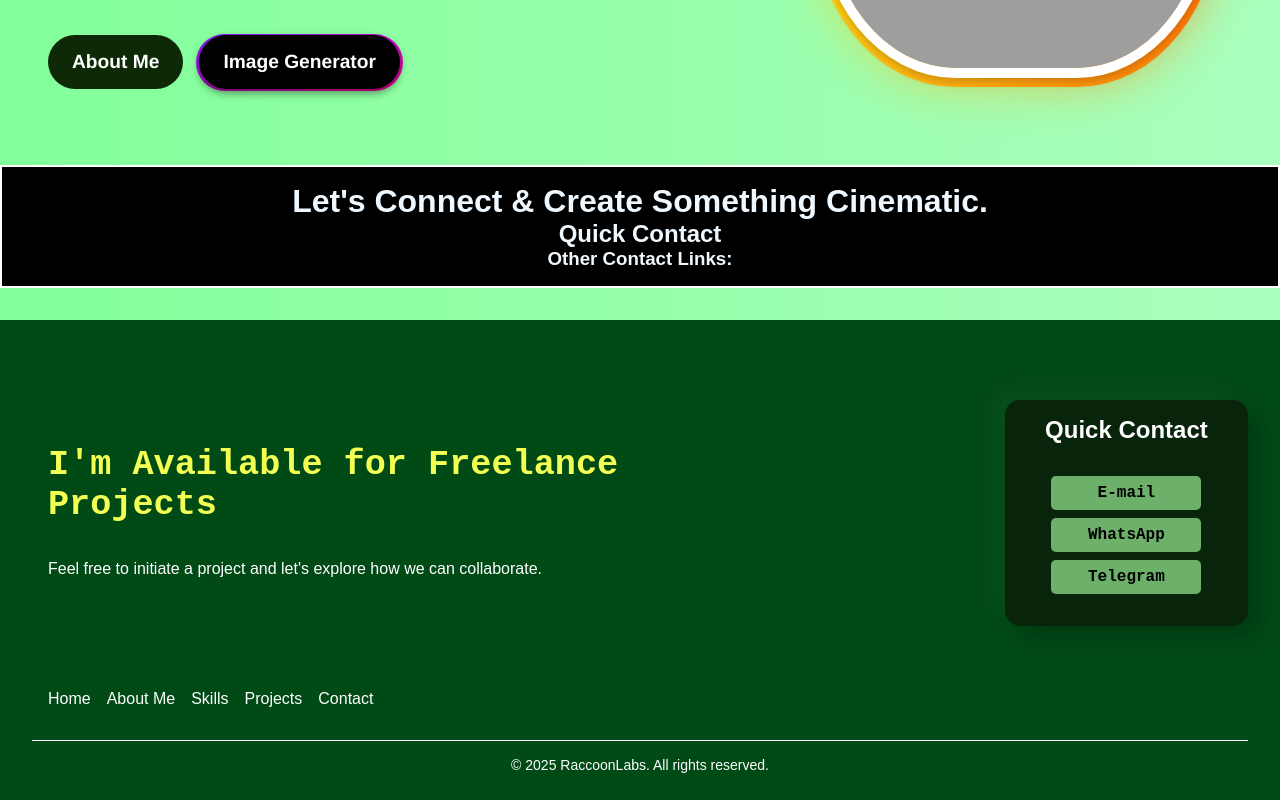
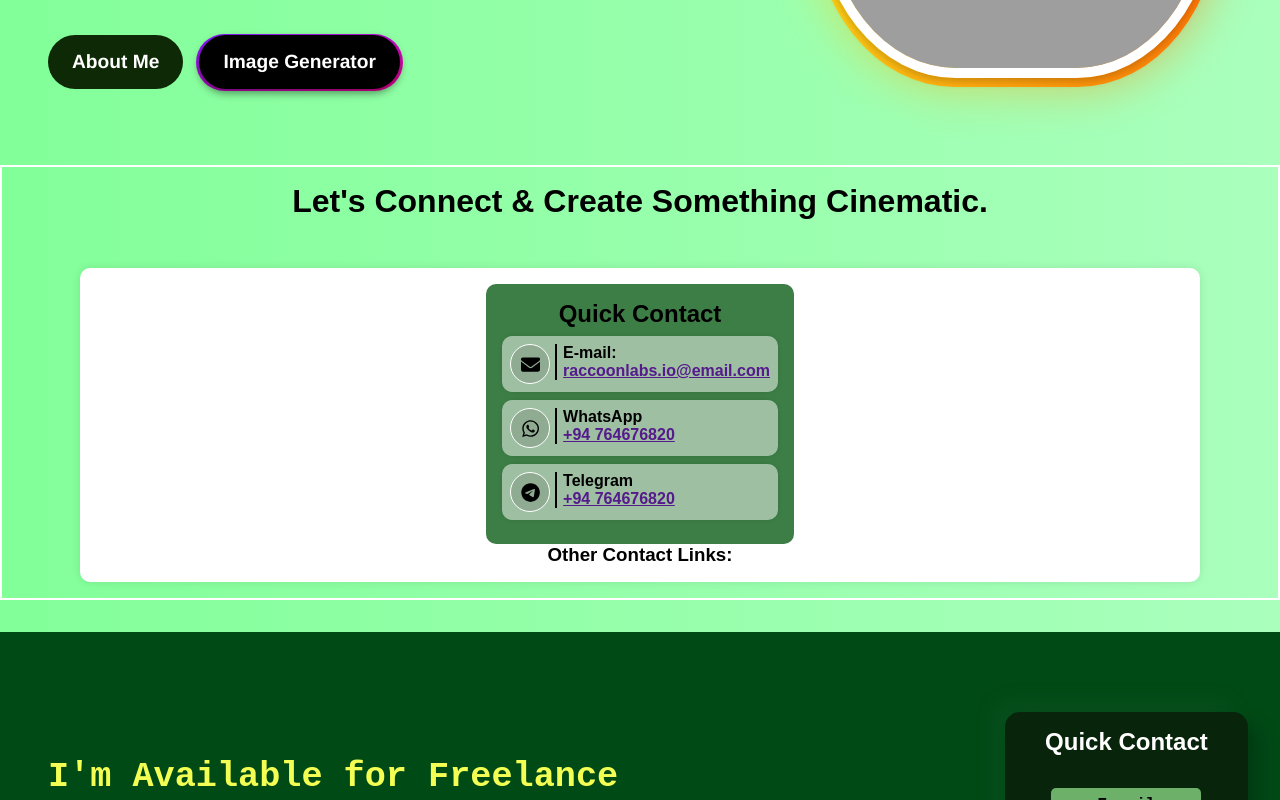
Before and after one commit to Nipun-Rajapakshe/RaccoonLabs, a React (Create React App) app: page / in a window 1280 px wide. Shown: the part 592-1392 px from the top of the page. Built offline with nearby package versions, Linux system fonts and the light colour scheme; grey boxes are pictures that could not be loaded.

Commit message:
Add contact options with icons and enhance Contact component styles

```diff
--- a/package.json
+++ b/package.json
@@ -3,7 +3,6 @@
   "version": "0.1.0",
   "private": true,
   "homepage": "https://nipunrajapakshe.github.io/raccoon-labs/",
-
   "dependencies": {
     "@testing-library/dom": "^10.4.0",
     "@testing-library/jest-dom": "^6.6.4",
@@ -11,6 +10,7 @@
     "@testing-library/user-event": "^13.5.0",
     "react": "^19.1.0",
     "react-dom": "^19.1.0",
+    "react-icons": "^5.5.0",
     "react-scripts": "5.0.1",
     "web-vitals": "^2.1.4"
   },
--- a/src/components/Contact.css
+++ b/src/components/Contact.css
@@ -1,6 +1,64 @@
 .contact-section{
-    background-color: rgb(0, 0, 0);
     border: 2px solid rgb(255, 255, 255);
     padding: 1rem;
-    color: aliceblue;
+    color: rgb(0, 0, 0);
+    display: flex;
+    flex-direction: column;
+    align-items: center;
+    justify-content: center;
 }
+.contact-box{
+    display: flex;
+    flex-direction: column;
+    align-items: center;
+    justify-content: center;
+    background: white;
+    width: 90%;
+    border-radius: 10px;
+    padding: 1rem;
+    margin-top: 3rem;
+    box-shadow: 0 0 10px rgba(0, 0,0, 0.1);
+}
+.quick-contact{
+    display: flex;
+    flex-direction: column;
+    background-color: rgba(0, 86, 13, 0.76);
+    padding: 1rem;
+    border-radius: 10px;
+}
+.contact-card{
+    display: flex;
+    align-items: flex-start;
+    justify-content: flex-start;
+    margin: 0.5rem 0;
+    width: 100%;
+    padding: 0.5rem;
+    background-color: rgba(255, 255, 255, 0.507);
+    border-radius: 10px;
+    box-shadow: 0 0 5px rgba(0, 0, 0, 0.1);
+}
+.icon-wrapper{
+    display: flex;
+    align-items: center;
+    justify-content: center;
+    width: 40px;
+    height: 40px;
+    border: 1px solid rgb(255, 255, 255);
+    border-radius: 50%;
+    background-color: rgba(0, 0, 0, 0.1);
+    margin-right: 5px;
+    font-size: 1.2rem;
+    transition: all 0.4s;
+}
+.icon-wrapper:hover{
+    background-color: rgba(255, 255, 255, 0.647);
+}
+.contact-details{
+    display: flex;
+    flex-direction: column;
+    align-items: flex-start;
+    justify-content: center;
+    font-weight: 600;
+    border-left: 2px solid;
+    padding-left: 6px;
+}
--- a/src/components/Contact.jsx
+++ b/src/components/Contact.jsx
@@ -1,12 +1,47 @@
+import { FaEnvelope, FaWhatsapp, FaTelegram } from 'react-icons/fa6';
 import './Contact.css';
+
 
 const Contact = ()=>{
     return(
         <div className="contact-section">
             <h1>Let's Connect & Create Something Cinematic.</h1>
             <div className="contact-box">
+
                 <div className="quick-contact">
                     <h2>Quick Contact</h2>
+                    <div className="contact-options">
+
+                        <div className="contact-card">
+                            <div className="icon-wrapper">
+                                <FaEnvelope />
+                            </div>
+                            <div className="contact-details">
+                                <p className='contact-lable'>E-mail:</p>
+                                <p className="contact-info"><a href="">raccoonlabs.io@email.com</a></p>
+                            </div>
+                        </div>
+
+                        <div className="contact-card">
+                            <div className="icon-wrapper">
+                                <FaWhatsapp />
+                            </div>
+                            <div className="contact-details">
+                                <p className='contact-lable'>WhatsApp</p>
+                                <p className="contact-info"><a href="">+94 764676820</a></p>
+                            </div>
+                        </div>
+
+                        <div className="contact-card">
+                            <div className="icon-wrapper">
+                                <FaTelegram />
+                            </div>
+                            <div className="contact-details">
+                                <p className='contact-lable'>Telegram</p>
+                                <p className="contact-info"><a href="">+94 764676820</a></p>
+                            </div>
+                        </div>
+                    </div>
                 </div>
 
                 <div className="social-media">
```
Also changed, not shown: 1 other file (tests, documents, lock files or other folders).
